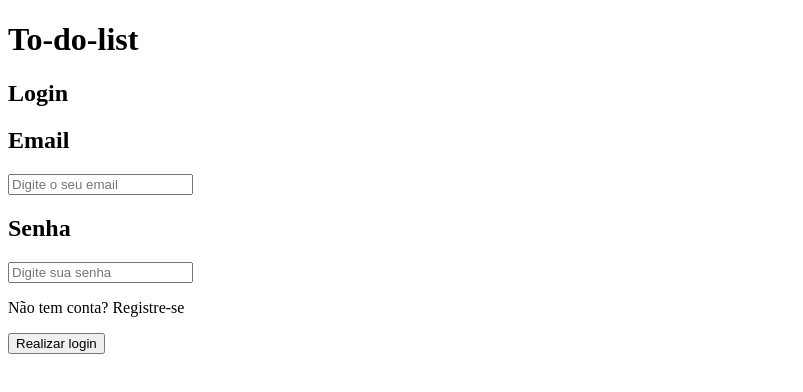
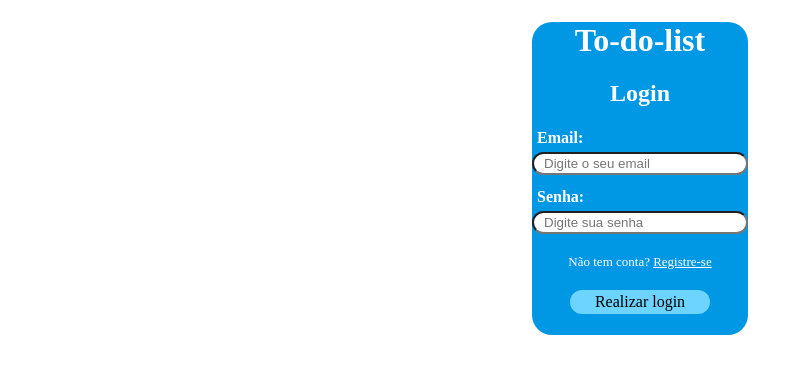
Before and after one commit to plorazxi/Front-to-do, a React (Vite) app: page /login in a window 1280 px wide. Shown: the top 392 px of the page, without its empty margins (0-803 px from the left). Built offline with nearby package versions, Linux system fonts and the light colour scheme.

Commit message:
Estilizando os componentes
Criando divs, classes em css, e estilizando no index.css dentro de src

```diff
--- a/src/App.jsx
+++ b/src/App.jsx
@@ -1,5 +1,6 @@
 import { BrowserRouter, Routes, Route } from "react-router-dom"
-import Login from "./pages/Login"
+import Login from "./pages/login"
+import './index.css'
 
 function App() {
   return (
--- a/src/components/Button.jsx
+++ b/src/components/Button.jsx
@@ -2,7 +2,14 @@ import PropTypes from 'prop-types'
 
 function Button({ content, event }) {
     return (
-        <button onClick={event}>{content}</button>
+        <div className="ContainerSubmitButton">
+            <button
+                className='SubmitButton'
+                onClick={event}
+            >
+                {content}
+            </button>
+        </div>
     )
 }
 
--- a/src/components/Label.jsx
+++ b/src/components/Label.jsx
@@ -2,8 +2,8 @@ import PropTypes from 'prop-types';
 
 function Label({ name, placeholder, type, value, onChange }) {
     return (
-        <>
-            <h2>{name}</h2>
+        <div className='Label'>
+            <h3>{name}:</h3>
             <input
                 name={name}
                 type={type}
@@ -11,7 +11,7 @@ function Label({ name, placeholder, type, value, onChange }) {
                 value={value}
                 onChange={(e) => onChange(e.target.value)}
             />
-        </>
+        </div>
     )
 }
 
--- a/src/components/Subtitle.jsx
+++ b/src/components/Subtitle.jsx
@@ -5,9 +5,9 @@ function Subtitle({ ask, link, toRouter }) {
     const navigate = useNavigate();
 
     return (
-        <>
+        <div className='Subtitle'>
             <p>{ask} <a onClick={() => navigate(toRouter)}>{link}</a></p>
-        </>
+        </div>
     )
 }
 
--- /dev/null
+++ b/src/index.css
@@ -0,0 +1,85 @@
+:root {
+    --blue-theme1: #0097E5;
+    --blue-theme2: #6DD3FF;
+}
+
+* {
+    margin: 0;
+}
+
+body {
+    display: flex;
+    justify-content: center;
+    align-items: center;
+    width: 100%;
+}
+
+/**
+Estelização do InputArea
+*/
+#InputArea {
+    display: flexbox;
+    margin: auto;
+    background-color: var(--blue-theme1);
+    border-radius: 20px;
+}
+
+.title {
+    text-align: center;
+    color: white;
+}
+
+.title h1, .title h2 {
+    margin: 10%;
+}
+
+/**
+Estilização do Label
+*/
+.Label h3 {
+    margin: 5px;
+    margin-top: 13px;
+    font-size: medium;
+    color: white;
+}
+
+.Label input {
+    border-radius: 30px;
+    padding: 2px;
+    padding-left: 10px;
+    padding-right: 25px;
+}
+
+/**
+Estilização do Subtitle
+*/
+.Subtitle {
+    text-align: center;
+}
+
+.Subtitle p {
+    margin: 10px;
+    margin-top: 20px;
+    font-size: small;
+    color: white;
+}
+
+.Subtitle a {
+    text-decoration: underline;
+}
+
+/**
+Estilização do Button
+*/
+.ContainerSubmitButton {
+    text-align: center;
+}
+
+.SubmitButton {
+    all: unset;
+    margin: 10px;
+    margin-bottom: 10%;
+    background-color: var(--blue-theme2);
+    border-radius: 30px;
+    padding: 3px 25px;
+}
```
